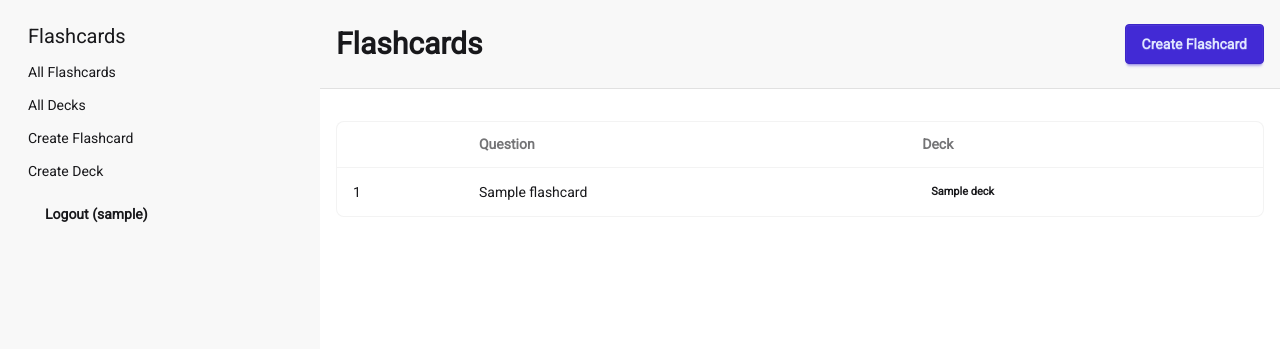
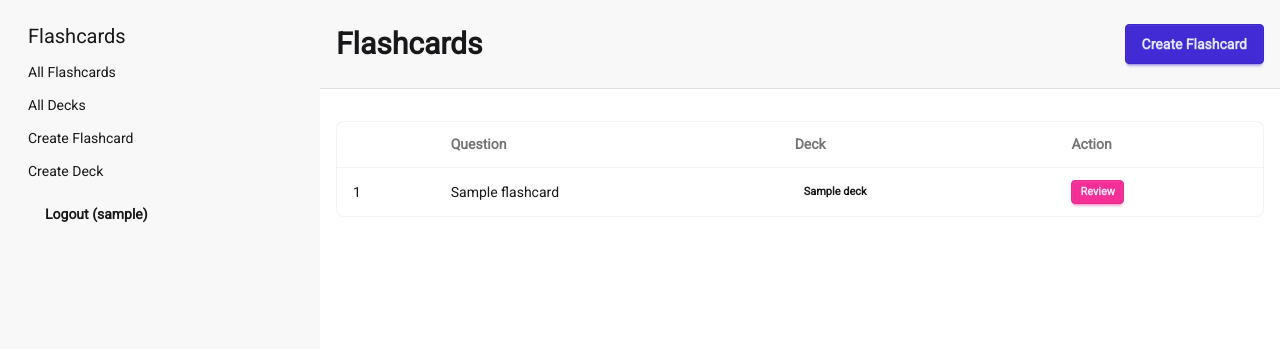
Before and after one commit to Exteriordemonic/py-flashcards, a Django app: page /flashcards/ in a window 1280 px wide. Shown: the top 349 px of the page. Run offline with Django 5.2, Linux system fonts and the light colour scheme; a user stored in the database is signed in; tables that the repository leaves empty hold one stand-in row (values such as "Sample post"); style sheets or scripts are compiled from the project's sources; parts of the project's set-up code (start-up, migrations or seed data) failed here and were passed over; some libraries are stand-ins or nearby versions.

Commit message:
feat: Add action column to flashcard list for review links

```diff
--- a/templates/flashcards/flashcard_list.html
+++ b/templates/flashcards/flashcard_list.html
@@ -19,6 +19,7 @@
             <th></th>
             <th>Question</th>
             <th>Deck</th>
+            <th>Action</th>
           </tr>
         </thead>
         <!-- body -->
@@ -34,7 +35,11 @@
                   -
                 {% endif %}
               </td>
-
+              <td>
+                <a href="{% url 'flashcards:flashcard-review' pk=flashcard.id %}" class="btn btn-secondary btn-xs">
+                  Review
+                </a>
+              </td>
           </tr>
           {% endfor %}
         </tbody>
```
